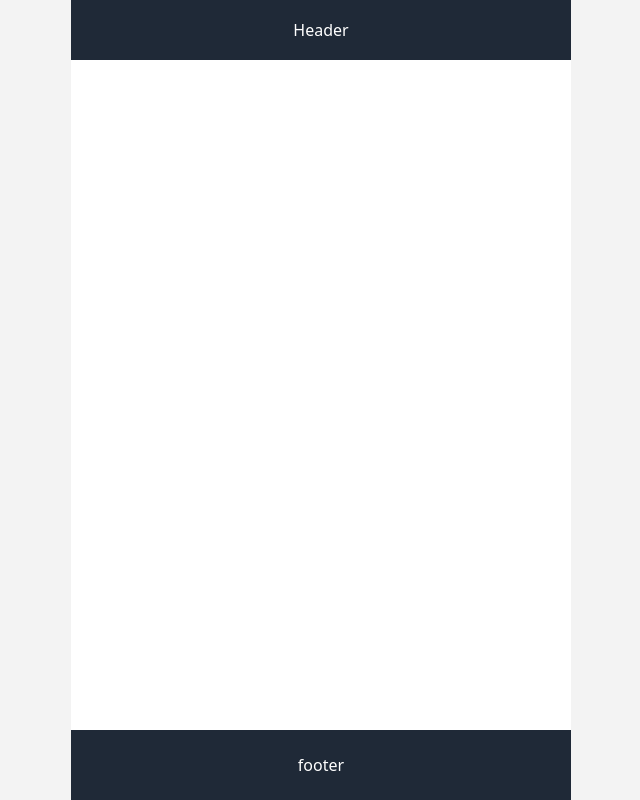
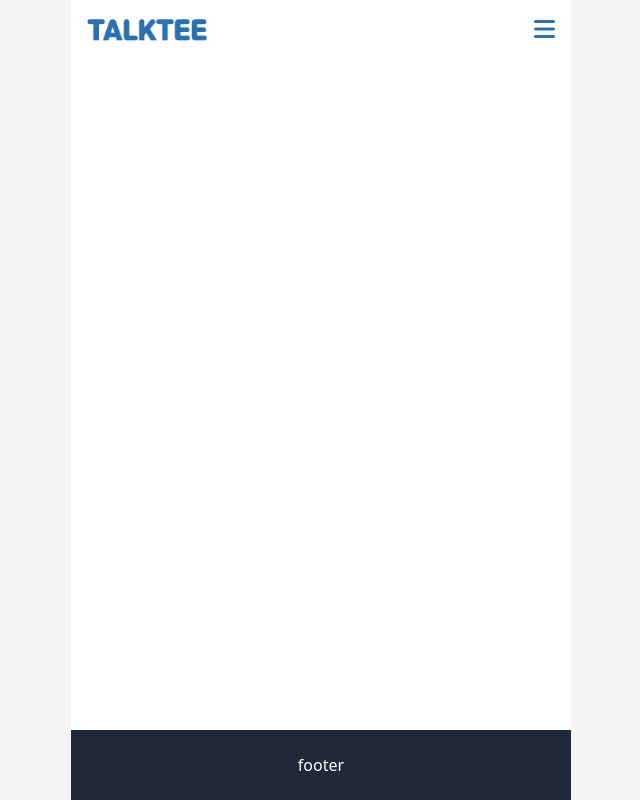
Before and after one commit to Leesugyoung/talktee-front, a React (Vite) app: page / in a window 1280 px wide. Shown: the whole page, without its empty margins (319-959 px from the left). Built offline with nearby package versions, Linux system fonts and the light colour scheme.

Commit message:
+ header layout

```diff
--- a/index.html
+++ b/index.html
@@ -9,5 +9,9 @@
   <body>
     <div id="root"></div>
     <script type="module" src="/src/main.tsx"></script>
+    <script
+      src="https://kit.fontawesome.com/766fd5e2eb.js"
+      crossorigin="anonymous"
+    ></script>
   </body>
 </html>
--- a/src/component/layout/header/Header.tsx
+++ b/src/component/layout/header/Header.tsx
@@ -1,7 +1,17 @@
+import { useState } from "react";
+import titleImg from "../../../assets/image/타이틀이미지.png";
+
 const Header = () => {
+  const [open, setOpen] = useState(false);
   return (
-    <header className="h-60 bg-gray-800 text-white flex items-center justify-center">
-      Header
+    <header className="h-60 bg-white text-white flex items-center justify-between px-4">
+      <img src={titleImg} width={"120px"} className="flex-shrink-0" />
+      <button>
+        <i
+          className="fa-solid fa-bars"
+          style={{ color: "#2b70af", fontSize: "1.5rem" }}
+        ></i>
+      </button>
     </header>
   );
 };
```
Also changed, not shown: src/assets/image/타이틀이미지.png (added).
